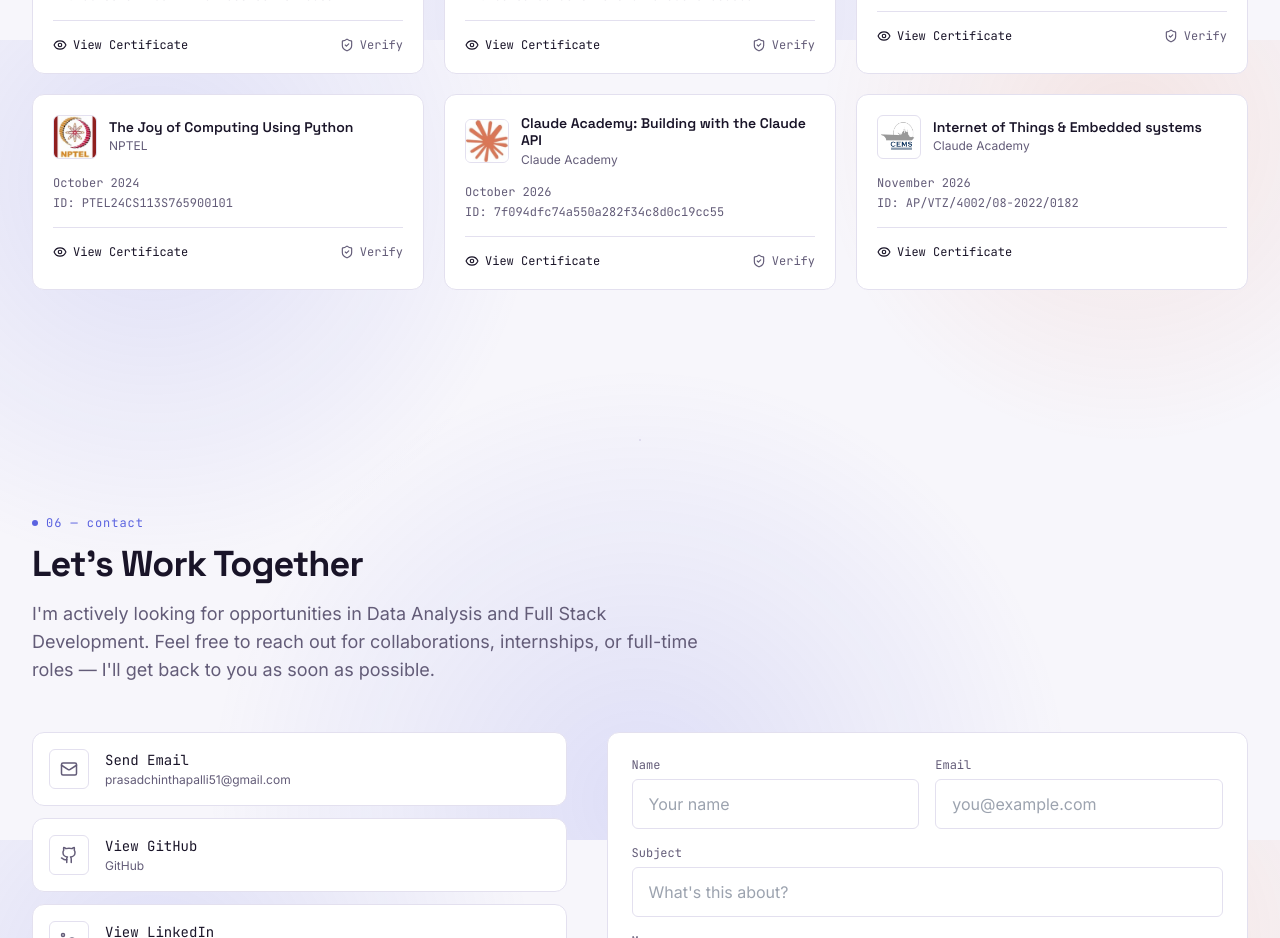
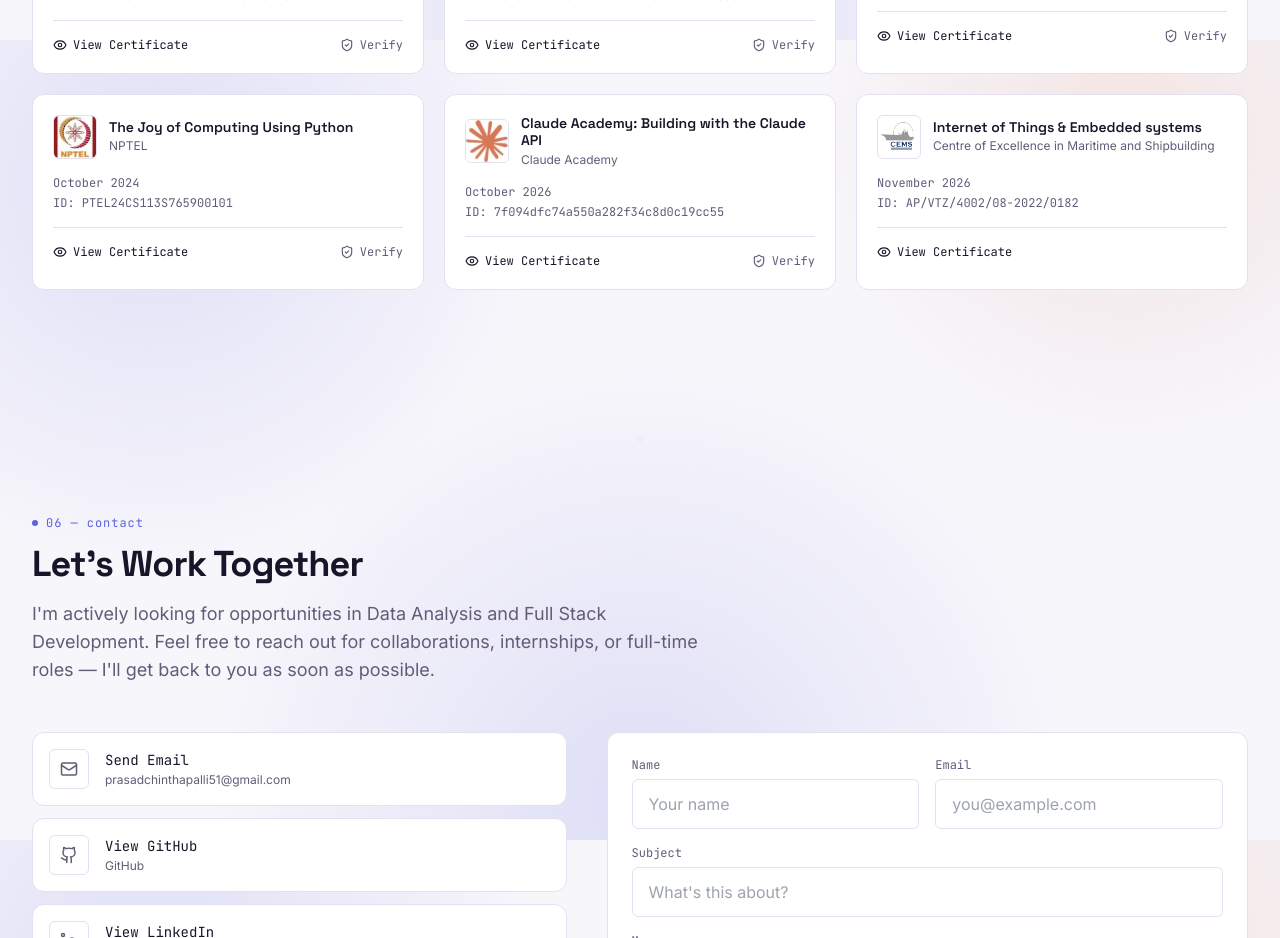
Before and after one commit to prasadchinthapalli09/Personal-Portfolio, a React (Vite) app: page / in a window 1280 px wide. Shown: the part 5560-6498 px from the top of the page. Built offline with nearby package versions, Linux system fonts and the light colour scheme.

Commit message:
Update issuer for IoT & Embedded systems certification

```diff
--- a/src/data/certifications.js
+++ b/src/data/certifications.js
@@ -73,7 +73,7 @@ export const certifications = [
   },
   {
     title: "Internet of Things & Embedded systems",
-    issuer: "Claude Academy",
+    issuer: "Centre of Excellence in Maritime and Shipbuilding",
     date: "November 2026",
     credentialId: "AP/VTZ/4002/08-2022/0182",
     certificateUrl: "/assets/certificates/certificate-9.jpg",
```
